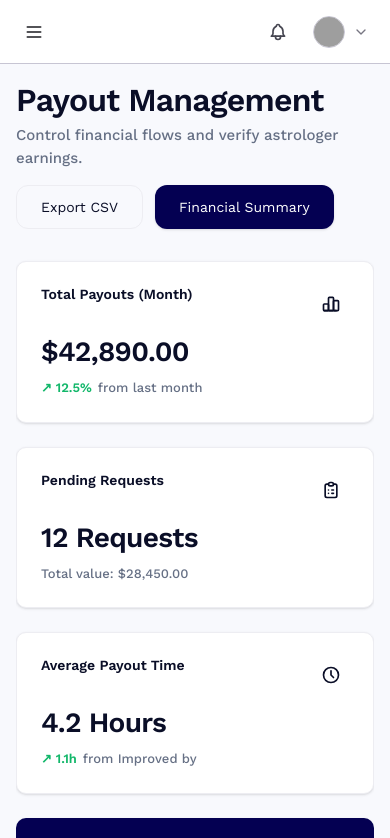
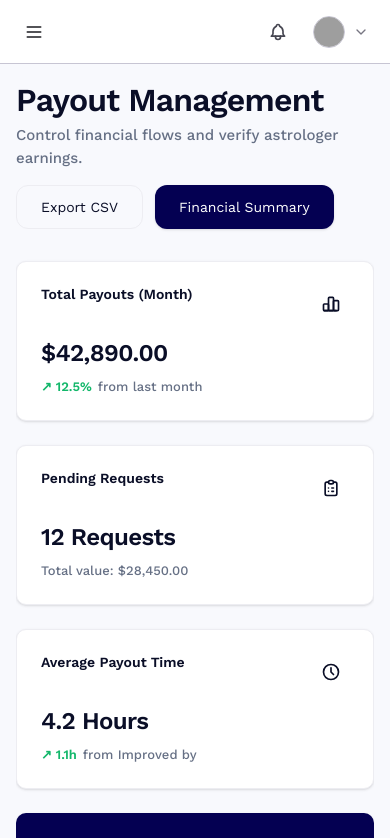
Before and after one commit to atulDev26/Edwid-astroapp-admin, a React (Vite) app: page /payouts in a window 390 px wide. Shown: the top 838 px of the page. Built offline with nearby package versions, Linux system fonts and the light colour scheme; grey boxes are pictures that could not be loaded.

Commit message:
feat: create reusable StatCard component for displaying metrics and trends

```diff
--- a/src/Components/Common/StatCard.tsx
+++ b/src/Components/Common/StatCard.tsx
@@ -51,7 +51,7 @@ const StatCard: React.FC<StatCardProps> = ({
             </div>
 
             <div className="mt-4">
-                <h3 className="text-[28px] font-black tracking-tight leading-none">
+                <h3 className="text-[24px] sm:text-[28px] font-black tracking-tight leading-none">
                     {value}
                 </h3>
 
```
